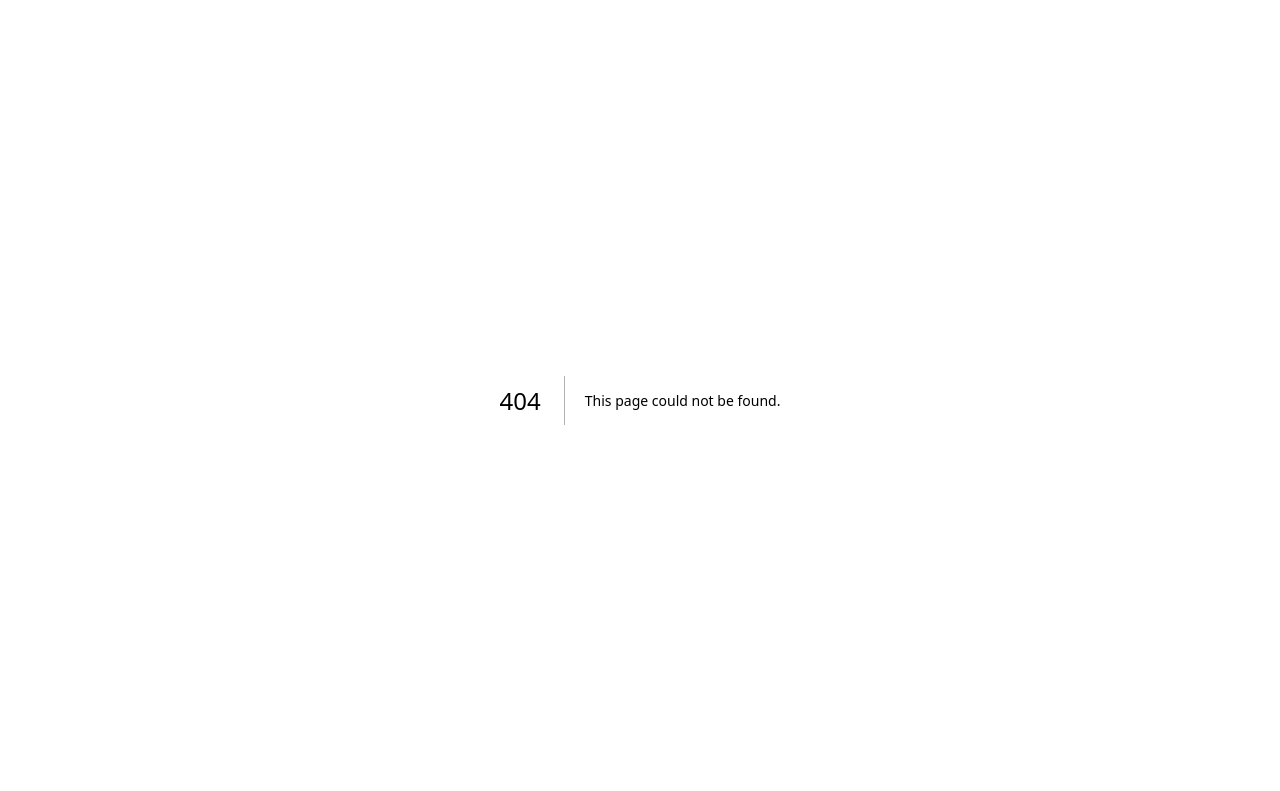
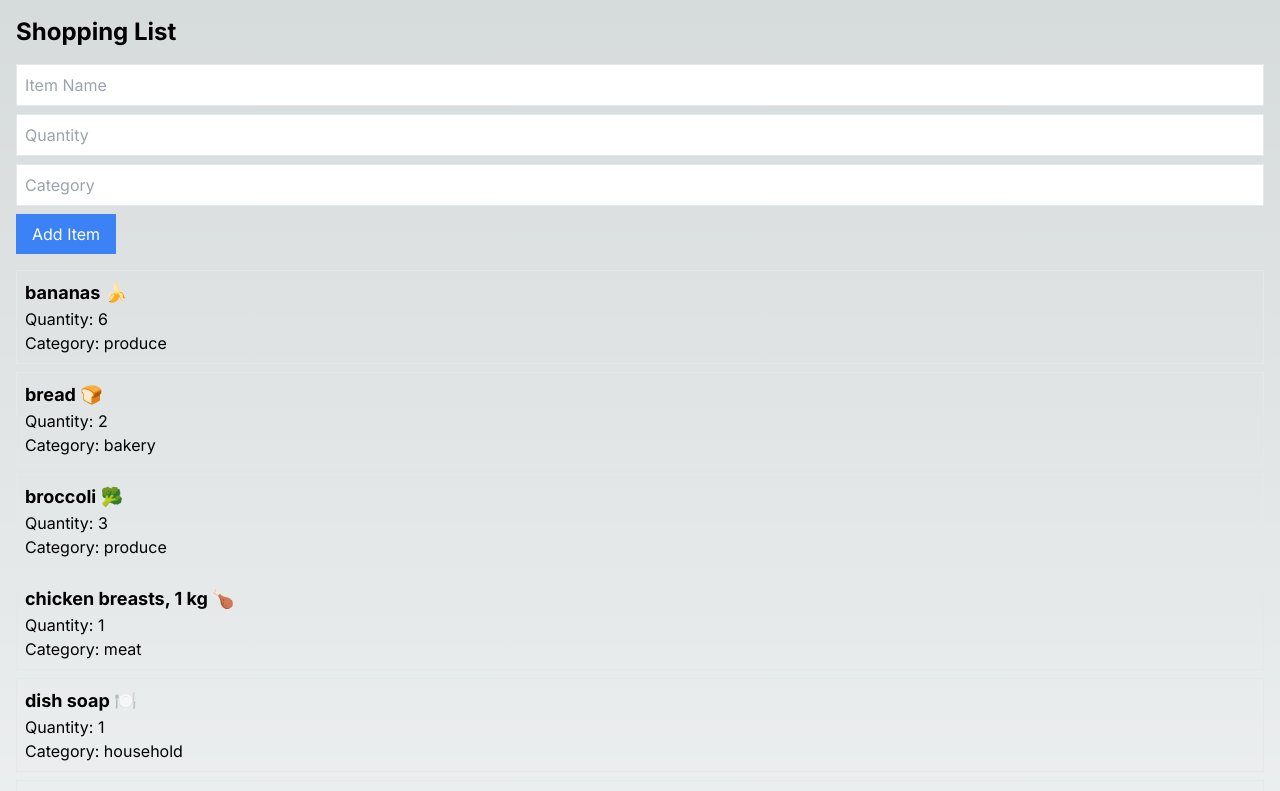
Before and after one commit to Vrajdp/cprg306-assignments, a Next.js app: page /week-6 in a window 1280 px wide. Before the commit this address had no page. Shown: the top 791 px of the page. Built offline with nearby package versions, Linux system fonts and the light colour scheme.

Commit message:
week-6 commit

```diff
--- a/app/page.js
+++ b/app/page.js
@@ -17,6 +17,7 @@ export default function HomePage() {
         <AssignmentLink href="/week-3" title="Week 3 Page" />
         <AssignmentLink href="/week-4" title="Week 4 Page" />
         <AssignmentLink href="/week-5" title="Week 5 Page" />
+        <AssignmentLink href="/week-6" title="Week 6 Page" />
       </ul>
     </main>
   );
--- /dev/null
+++ b/app/week-6/item-list.js
@@ -0,0 +1,14 @@
+import React from 'react';
+import Item from './item';
+
+export default function ItemList({ items }) {
+  const sortedItems = [...items].sort((a, b) => a.name.localeCompare(b.name));
+
+  return (
+    <div>
+      {sortedItems.map((item, index) => (
+        <Item key={index} item={item} />
+      ))}
+    </div>
+  );
+}
--- /dev/null
+++ b/app/week-6/item.js
@@ -0,0 +1,11 @@
+import React from 'react';
+
+export default function Item({ item }) {
+  return (
+    <div className="border p-2 mb-2">
+      <h2 className="text-lg font-bold">{item.name}</h2>
+      <p>Quantity: {item.quantity}</p>
+      <p>Category: {item.category}</p>
+    </div>
+  );
+}
--- /dev/null
+++ b/app/week-6/items.json
@@ -0,0 +1,74 @@
+[
+    {
+      "id": "1h2GJKH12gkHG31h1H",
+      "name": "milk, 4 L 🥛",
+      "quantity": 1,
+      "category": "dairy"
+    },
+    {
+      "id": "2KJH3k2j3H1k2J3K1H",
+      "name": "bread 🍞",
+      "quantity": 2,
+      "category": "bakery"
+    },
+    {
+      "id": "3h2KJH3k2j3H1k2J3",
+      "name": "eggs, dozen 🥚",
+      "quantity": 2,
+      "category": "dairy"
+    },
+    {
+      "id": "4k2J3K1H2GJKH12gk",
+      "name": "bananas 🍌",
+      "quantity": 6,
+      "category": "produce"
+    },
+    {
+      "id": "5H1h1H2KJH3k2j3H",
+      "name": "broccoli 🥦",
+      "quantity": 3,
+      "category": "produce"
+    },
+    {
+      "id": "6H1k2J3K1H2GJKH1",
+      "name": "chicken breasts, 1 kg 🍗",
+      "quantity": 1,
+      "category": "meat"
+    },
+    {
+      "id": "7gkHG31h1H2KJH3k",
+      "name": "pasta sauce 🍝",
+      "quantity": 3,
+      "category": "canned goods"
+    },
+    {
+      "id": "8j3H1k2J3K1H2GJK",
+      "name": "spaghetti, 454 g 🍝",
+      "quantity": 2,
+      "category": "dry goods"
+    },
+    {
+      "id": "9H12gkHG31h1H2KJ",
+      "name": "toilet paper, 12 pack 🧻",
+      "quantity": 1,
+      "category": "household"
+    },
+    {
+      "id": "10H3k2j3H1k2J3K1",
+      "name": "paper towels, 6 pack",
+      "quantity": 1,
+      "category": "household"
+    },
+    {
+      "id": "11k2J3K1H2GJKH12",
+      "name": "dish soap 🍽️",
+      "quantity": 1,
+      "category": "household"
+    },
+    {
+      "id": "12GJKH12gkHG31h1",
+      "name": "hand soap 🧼",
+      "quantity": 4,
+      "category": "household"
+    }
+  ]
--- /dev/null
+++ b/app/week-6/new-item.js
@@ -0,0 +1,48 @@
+import React, { useState } from 'react';
+
+export default function NewItem({ onAddItem }) {
+  const [name, setName] = useState('');
+  const [quantity, setQuantity] = useState('');
+  const [category, setCategory] = useState('');
+
+  const handleSubmit = (e) => {
+    e.preventDefault();
+    onAddItem({ name, quantity, category });
+    setName('');
+    setQuantity('');
+    setCategory('');
+  };
+
+  return (
+    <form onSubmit={handleSubmit} className="mb-4">
+      <div className="mb-2">
+        <input
+          type="text"
+          placeholder="Item Name"
+          value={name}
+          onChange={(e) => setName(e.target.value)}
+          className="border p-2 w-full"
+        />
+      </div>
+      <div className="mb-2">
+        <input
+          type="text"
+          placeholder="Quantity"
+          value={quantity}
+          onChange={(e) => setQuantity(e.target.value)}
+          className="border p-2 w-full"
+        />
+      </div>
+      <div className="mb-2">
+        <input
+          type="text"
+          placeholder="Category"
+          value={category}
+          onChange={(e) => setCategory(e.target.value)}
+          className="border p-2 w-full"
+        />
+      </div>
+      <button type="submit" className="bg-blue-500 text-white px-4 py-2">Add Item</button>
+    </form>
+  );
+}
--- /dev/null
+++ b/app/week-6/page.js
@@ -0,0 +1,22 @@
+"use client";
+
+import React, { useState } from 'react';
+import NewItem from './new-item';
+import ItemList from './item-list';
+import itemsData from './items.json';
+
+export default function Page() {
+  const [items, setItems] = useState(itemsData);
+
+  const handleAddItem = (item) => {
+    setItems([...items, item]);
+  };
+
+  return (
+    <div className="container mx-auto p-4">
+      <h1 className="text-2xl font-bold mb-4">Shopping List</h1>
+      <NewItem onAddItem={handleAddItem} />
+      <ItemList items={items} />
+    </div>
+  );
+}
```
